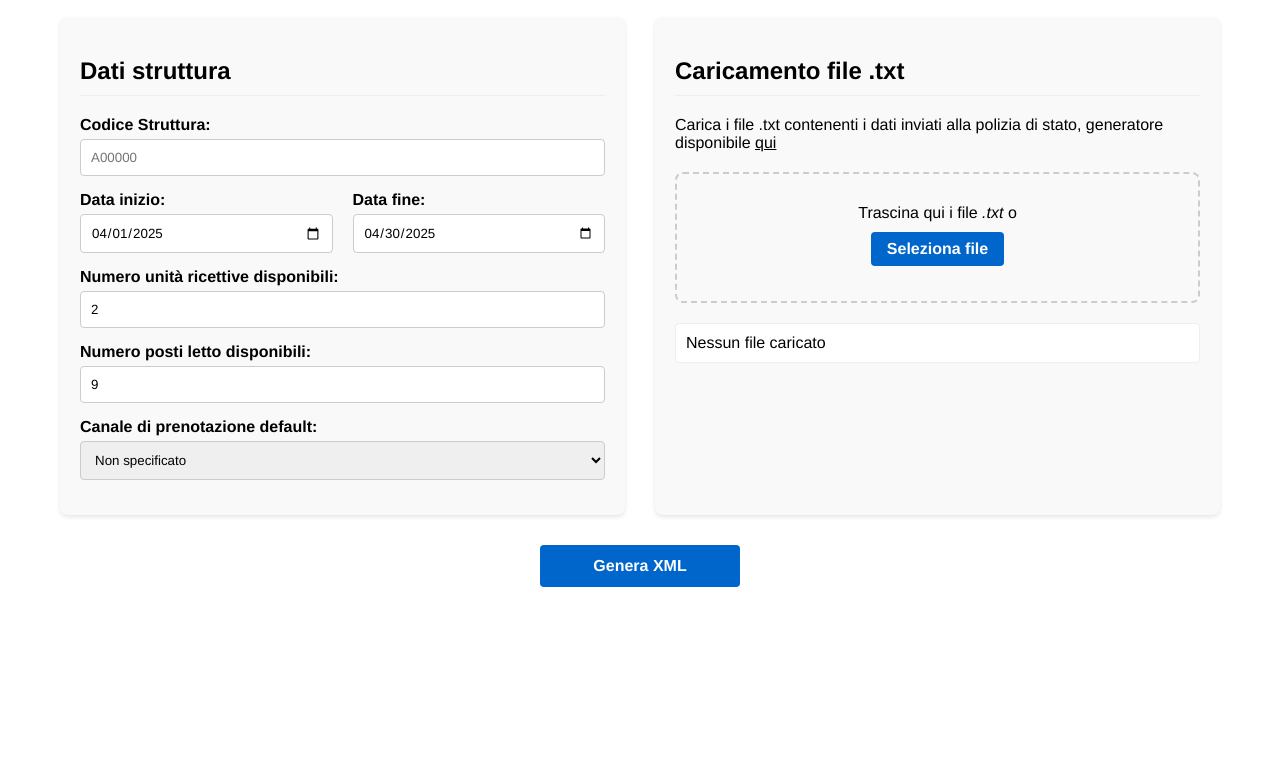
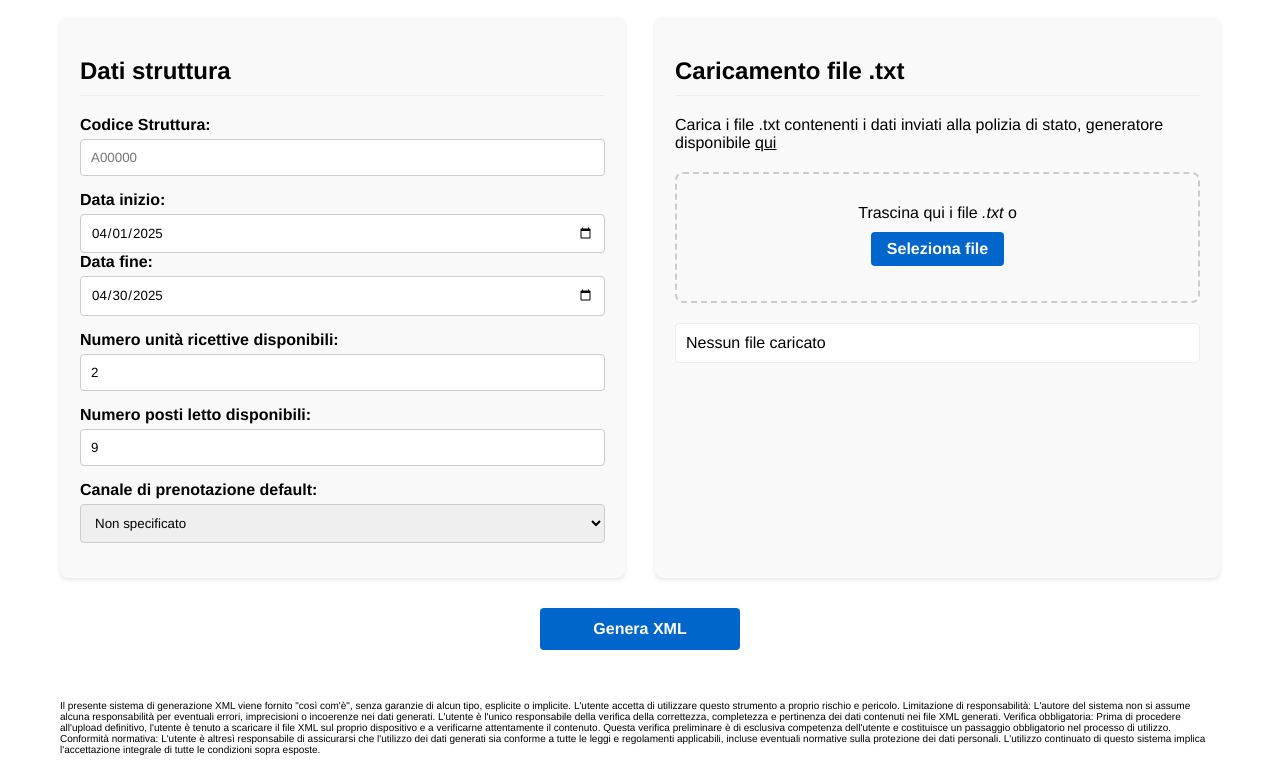
Before and after one commit to zumatt/generatore-report-ross-1000, a plain HTML site: page index.html in a window 1280 px wide. Shown: the part 60-835 px from the top of the page. Before the commit the page ends 800 px from the top, so only its background shows below. Drawn offline with Linux system fonts and the light colour scheme.

Commit message:
Fix and add disclaimer

```diff
--- a/index.html
+++ b/index.html
@@ -266,19 +266,6 @@
                 width: 100%;
             }
         }
-
-        .date-range {
-            display: flex;
-            gap: 20px;
-        }
-
-        .date-input {
-            flex: 1;
-        }
-
-        .date-input input {
-            width: 100%;
-        }
     </style>
 </head>
 <body>
@@ -355,6 +342,14 @@
         <pre id="xml-preview"></pre>
         <button class="download-btn" id="download-btn">Scarica XML</button>
     </div>
+
+    <footer style="margin-top: 50px; text-align: left; color: #939393; font-size: 10px;">
+        <p>Il presente sistema di generazione XML viene fornito "così com'è", senza garanzie di alcun tipo, esplicite o implicite. L'utente accetta di utilizzare questo strumento a proprio rischio e pericolo.
+            Limitazione di responsabilità: L'autore del sistema non si assume alcuna responsabilità per eventuali errori, imprecisioni o incoerenze nei dati generati. L'utente è l'unico responsabile della verifica della correttezza, completezza e pertinenza dei dati contenuti nei file XML generati.
+            Verifica obbligatoria: Prima di procedere all'upload definitivo, l'utente è tenuto a scaricare il file XML sul proprio dispositivo e a verificarne attentamente il contenuto. Questa verifica preliminare è di esclusiva competenza dell'utente e costituisce un passaggio obbligatorio nel processo di utilizzo.
+            Conformità normativa: L'utente è altresì responsabile di assicurarsi che l'utilizzo dei dati generati sia conforme a tutte le leggi e regolamenti applicabili, incluse eventuali normative sulla protezione dei dati personali.
+            L'utilizzo continuato di questo sistema implica l'accettazione integrale di tutte le condizioni sopra esposte.</p>
+    </footer>
 
     <script>
         // Variabili globali
```
Also changed, not shown: 1 other file.
